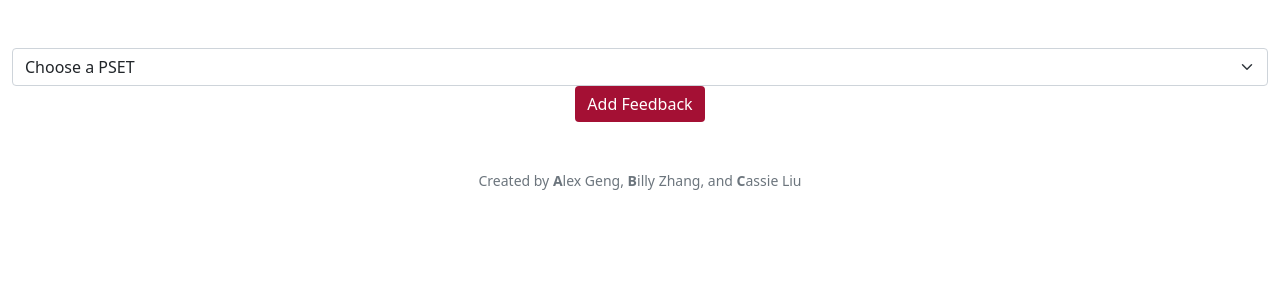
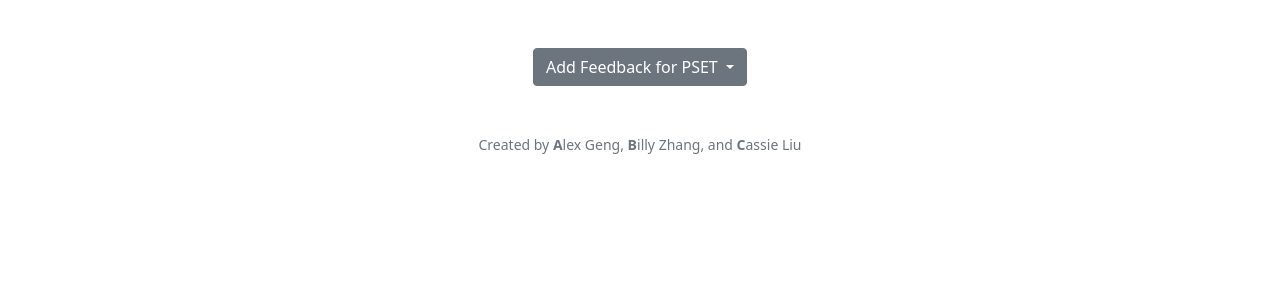
Before and after one commit to WilliamHYZhang/PGuide, a Flask app: a page that uses templates/class.html in a window 1280 px wide. Shown: the part 76-376 px from the top of the page. Run offline with Flask 2, Linux system fonts and the light colour scheme; data comes from the database, SQL or seed files in the repository; both versions use the stored data as it was after the commit; some libraries are stand-ins or nearby versions.

Commit message:
feat: connect feedback frontend

```diff
--- a/app.py
+++ b/app.py
@@ -192,7 +192,7 @@ def edit():
 
     code = request.form.get("code")
     if code is None:
-        return apology("Must provide class c ode.")
+        return apology("Must provide class code.")
 
     class_ = get_class_from_code(code)
     if class_ is None:
@@ -237,3 +237,23 @@ def edit():
     else:
         apology("Invalid ")
     return redirect(f"/edit?code={code}")
+
+@login_required
+@app.route("/feedback", methods=["GET", "POST"])
+def feedback():
+    if request.method == "GET":
+        id = request.args.get("id")
+        if not id:
+            return apology("Must provide PSET id.", 403)
+
+        psets = db.execute("SELECT * FROM psets WHERE id = ?", id)
+
+        if len(psets) == 0:
+            return apology("Invalid PSET id.", 403)
+
+        pset = psets[0]
+
+        return render_template("feedback.html", pset=pset)
+
+    # TODO: get form input
+    # TODO: add feedback to database (make sure to overwrite existing feedback if a user resubmits for same PSET)
--- a/templates/class.html
+++ b/templates/class.html
@@ -5,13 +5,14 @@
 {% endblock %}
 
 {% block main %}
-<form action="/login" method="post">
-    <select class="form-select" aria-label="PSETs">
-        <option selected>Choose a PSET</option>
+<div class="dropdown">
+    <button class="btn btn-secondary dropdown-toggle" type="button" id="dropdownMenuButton" data-bs-toggle="dropdown">
+        Add Feedback for PSET
+    </button>
+    <div class="dropdown-menu">
         {% for pset in psets %}
-            <option value="{{ pset.id }}">{{ pset["name"] }}</option>
+        <a class="dropdown-item" href="/feedback?id={{ pset.id }}">{{ pset.name }}</a>
         {% endfor %}
-      </select>
-    <button class="btn btn-primary" type="submit" id="add-feedback">Add Feedback</button>
-</form>
+    </div>
+</div>
 {% endblock %}
```
Also changed, not shown: templates/feedback.html (+4 -8 lines), pguide.db.
